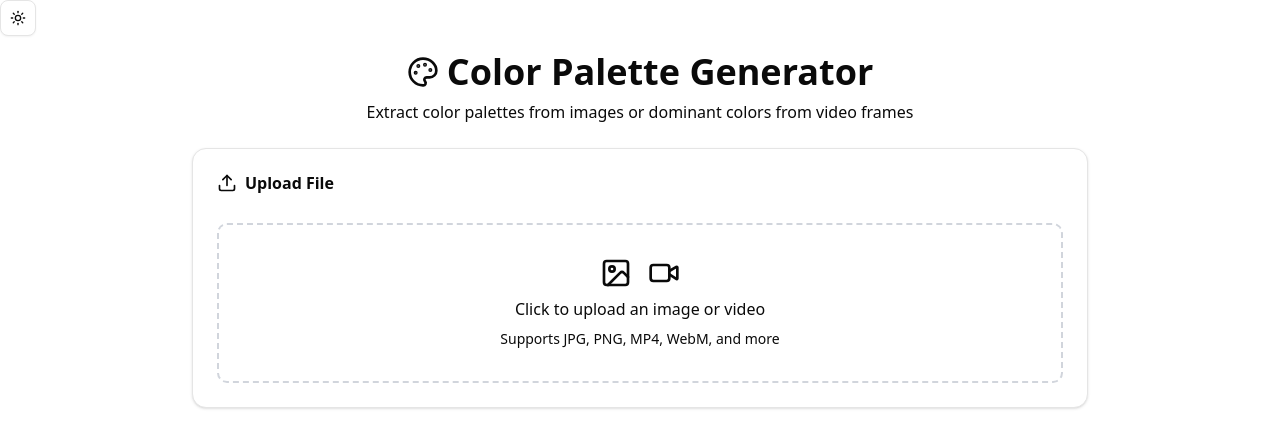
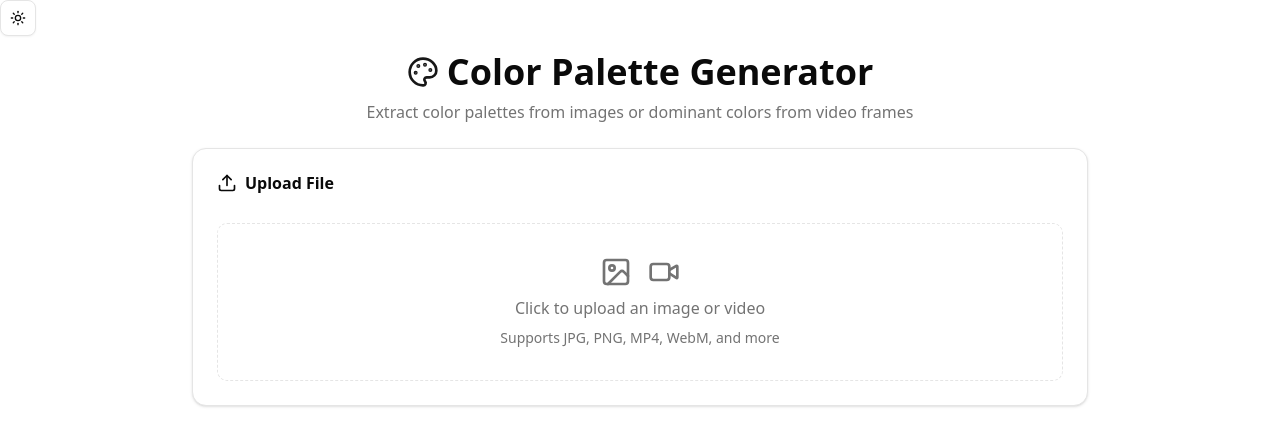
Before and after one commit to shm-dtt/keytones, a Next.js app: page / in a window 1280 px wide. Shown: the top 448 px of the page. Built offline with nearby package versions, Linux system fonts and the light colour scheme.

Commit message:
hover issue fix

```diff
--- a/color-palette-generator.tsx
+++ b/color-palette-generator.tsx
@@ -370,11 +370,11 @@ export default function ColorPaletteGenerator() {
     <div className="min-h-screen p-4">
       <div className="max-w-4xl mx-auto space-y-6">
         <div className="text-center space-y-2">
-          <h1 className="text-4xl font-bold flex items-center justify-center gap-2">
-            <Palette className="w-8 h-8" />
+          <h1 className="text-3xl sm:text-4xl font-bold text-foreground flex items-center justify-center gap-2">
+            <Palette className="w-8 h-8 text-primary" />
             Color Palette Generator
           </h1>
-          <p >Extract color palettes from images or dominant colors from video frames</p>
+          <p className="text-muted-foreground">Extract color palettes from images or dominant colors from video frames</p>
         </div>
 
         <Card>
@@ -395,21 +395,21 @@ export default function ColorPaletteGenerator() {
               />
 
               <div
-                className="border-2 border-dashed border-gray-300 rounded-lg p-8 text-center hover:border-purple-400 transition-colors cursor-pointer"
+                className="border-dashed border rounded-lg p-6 sm:p-8 text-center hover:border-primary hover:bg-muted/30 transition-colors cursor-pointer"
                 onClick={() => fileInputRef.current?.click()}
               >
                 <div className="space-y-2">
                   <div className="flex justify-center gap-4">
-                    <ImageIcon className="w-8 h-8" />
-                    <Video className="w-8 h-8" />
+                    <ImageIcon className="w-8 h-8 text-muted-foreground" />
+                    <Video className="w-8 h-8 text-muted-foreground" />
                   </div>
-                  <p className="">Click to upload an image or video</p>
-                  <p className="text-sm">Supports JPG, PNG, MP4, WebM, and more</p>
+                  <p className="text-muted-foreground">Click to upload an image or video</p>
+                  <p className="text-xs sm:text-sm text-muted-foreground">Supports JPG, PNG, MP4, WebM, and more</p>
                 </div>
               </div>
 
               {file && fileType === "video" && (
-                <div className="flex items-center gap-4 p-3 bg-gray-50 rounded-lg">
+                <div className="flex items-center flex-wrap gap-3 sm:gap-4 p-3 bg-muted rounded-lg">
                   <span className="text-sm font-medium">Frame sampling rate:</span>
                   <div className="flex gap-2">
                     <Button size="sm" variant={frameRate === 1 ? "default" : "outline"} onClick={() => setFrameRate(1)}>
@@ -422,22 +422,22 @@ export default function ColorPaletteGenerator() {
                       5 FPS
                     </Button>
                   </div>
-                  <span className="text-xs">(~{Math.floor(16 * frameRate)} frames for 16s video)</span>
+                  <span className="text-xs text-muted-foreground">(~{Math.floor(16 * frameRate)} frames for 16s video)</span>
                 </div>
               )}
 
               {file && (
-                <div className="flex items-center justify-between p-3 bg-gray-50 rounded-lg">
+                <div className="flex items-center justify-between gap-3 p-3 bg-muted rounded-lg flex-col sm:flex-row">
                   <div className="flex items-center gap-2">
                     {fileType === "image" ? (
-                      <ImageIcon className="w-4 h-4 text-blue-500" />
+                      <ImageIcon className="w-4 h-4 text-primary" />
                     ) : (
-                      <Video className="w-4 h-4 text-green-500" />
+                      <Video className="w-4 h-4 text-primary" />
                     )}
-                    <span className="text-sm font-medium">{file.name}</span>
+                    <span className="text-sm font-medium break-all">{file.name}</span>
                   </div>
                   {colors.length > 0 && (
-                    <div className="flex gap-2">
+                    <div className="flex gap-2 self-stretch sm:self-auto justify-end">
                       {fileType === "image" && (
                         <Button onClick={exportPaletteImage} size="sm" variant="outline">
                           <Download className="w-4 h-4 mr-1" />
@@ -459,12 +459,12 @@ export default function ColorPaletteGenerator() {
         {isProcessing && (
           <Card>
             <CardContent className="p-6">
-              <div className="flex items-center justify-center space-x-2">
-                <div className="animate-spin rounded-full h-6 w-6 border-b-2 border-purple-600"></div>
+              <div className="flex items-center justify-center gap-2">
+                <div className="animate-spin rounded-full h-6 w-6 border-2 border-input border-t-primary"></div>
                 <span>
                   Processing {fileType}...
                   {fileType === "video" && colors.length > 0 && (
-                    <span className="text-sm ml-2">({colors.length} frames processed)</span>
+                    <span className="text-sm text-muted-foreground ml-2">({colors.length} frames processed)</span>
                   )}
                 </span>
               </div>
@@ -481,7 +481,7 @@ export default function ColorPaletteGenerator() {
               <div className="flex justify-center mb-4">
                 <canvas
                   ref={paletteCanvasRef}
-                  className="border-2 border-gray-200 rounded-lg"
+                  className="border rounded-lg"
                   style={{ maxWidth: "100%", height: "auto" }}
                 />
               </div>
@@ -504,23 +504,23 @@ export default function ColorPaletteGenerator() {
                 {colors.map((color, index) => (
                   <div
                     key={index}
-                    className="flex items-center gap-4 p-3 rounded-lg border hover:bg-gray-50 transition-colors"
+                    className="flex items-center gap-4 p-3 rounded-lg border hover:bg-accent hover:text-accent-foreground transition-colors"
                   >
                     <div
-                      className="w-12 h-12 rounded-lg border-2 border-gray-200 flex-shrink-0"
+                      className="w-12 h-12 rounded-lg border flex-shrink-0"
                       style={{ backgroundColor: color.hex }}
                     />
                     <div className="flex-1 min-w-0">
                       <div className="flex items-center gap-4">
                         <span className="font-mono text-sm font-medium">{color.hex}</span>
-                        <span className="font-mono text-sm ">{color.rgb}</span>
+                        <span className="font-mono text-sm text-muted-foreground">{color.rgb}</span>
                         {fileType === "video" && color.frame && (
-                          <span className="text-xs bg-gray-100 px-2 py-1 rounded">
+                          <span className="text-xs text-muted-foreground bg-muted px-2 py-1 rounded">
                             Frame {color.frame}
                           </span>
                         )}
                         {fileType === "image" && color.count && (
-                          <span className="text-xs">
+                          <span className="text-xs text-muted-foreground">
                             {((color.count / colors.reduce((sum, c) => sum + (c.count || 0), 0)) * 100).toFixed(1)}%
                           </span>
                         )}
```
